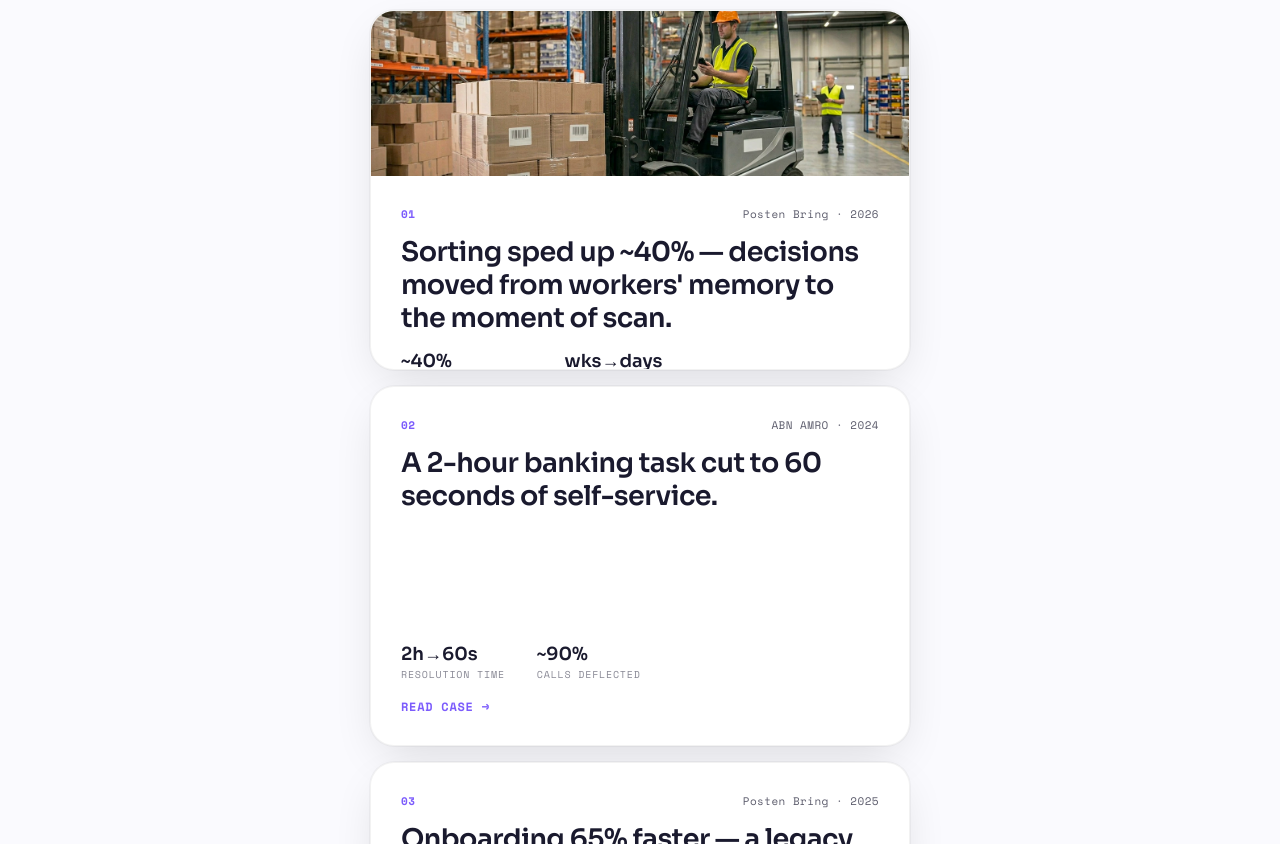
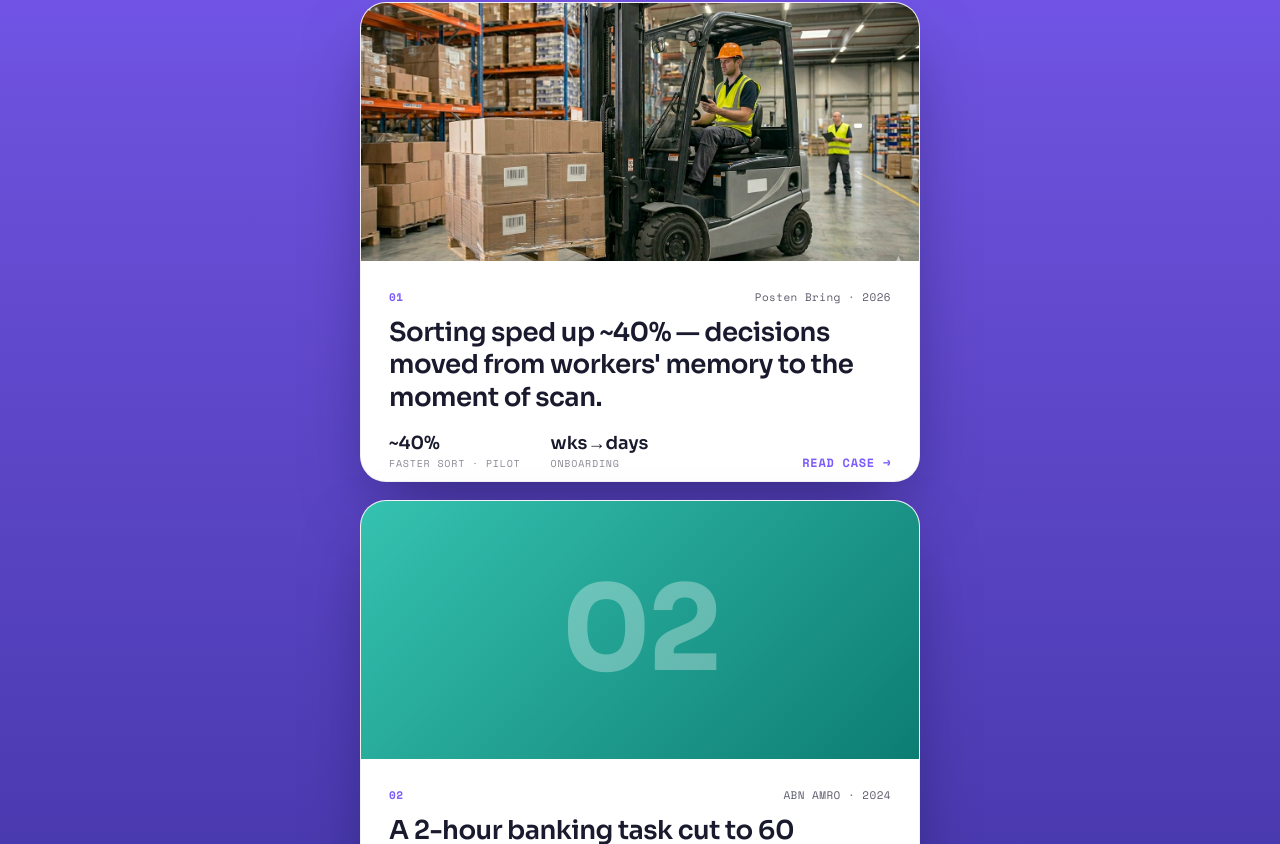
Before and after one commit to ykshettydesign/YKShetty-portfolio, a React (Vite) app: page / in a window 1280 px wide. Shown: the part 3496-4340 px from the top of the page. Built offline with nearby package versions, Linux system fonts and the light colour scheme.

Commit message:
case study fix

```diff
--- a/src/components/CaseStack.jsx
+++ b/src/components/CaseStack.jsx
@@ -2,6 +2,15 @@ import React, { useRef } from 'react'
 import { caseStudies } from '../data/content'
 import { Link } from '../router'
 import { useCardStack } from '../hooks/useCardStack'
+
+/** Placeholder cover gradients, used for cards without a real cover image so
+ *  every card carries an image band. Picked by card index. */
+const PH_GRADIENTS = [
+  'linear-gradient(135deg, #8b7bff 0%, #5b46c4 100%)',
+  'linear-gradient(135deg, #35c2b0 0%, #0d7d72 100%)',
+  'linear-gradient(135deg, #7c8bff 0%, #3b3aa0 100%)',
+  'linear-gradient(135deg, #b58bff 0%, #7a3fd0 100%)',
+]
 
 /**
  * Case studies as a scroll-driven stacked-cards deck (ported from Skiper UI's
@@ -30,11 +39,19 @@ export default function CaseStack() {
               <article
                 ref={(el) => { cardRefs.current[i] = el }}
                 className="stack-card"
-                style={{ top: `calc(12vh + ${i * 16}px)`, zIndex: i + 1 }}
+                style={{ top: `calc(11vh + ${i * 18}px)`, zIndex: i + 1 }}
               >
-                {c.cover && (
+                {c.cover ? (
                   <div className="stack-card__cover">
                     <img src={c.cover} alt="" loading="lazy" />
+                  </div>
+                ) : (
+                  <div
+                    className="stack-card__cover stack-card__cover--ph"
+                    style={{ backgroundImage: PH_GRADIENTS[i % PH_GRADIENTS.length] }}
+                    aria-hidden="true"
+                  >
+                    <span className="stack-card__ph-index">{c.index}</span>
                   </div>
                 )}
                 <div className="stack-card__body">
@@ -43,6 +60,7 @@ export default function CaseStack() {
                     <span>{c.meta}</span>
                   </div>
                   <h3 className="stack-card__headline">{c.card}</h3>
+                  <div className="stack-card__footer">
                     <div className="stack-card__stats">
                       {c.stats.map((s, si) => (
                         <div key={si} className="stack-card__stat">
@@ -53,6 +71,7 @@ export default function CaseStack() {
                     </div>
                     <span className="stack-card__cta">Read case →</span>
                   </div>
+                </div>
               </article>
             </Link>
           </div>
--- a/src/styles/global.css
+++ b/src/styles/global.css
@@ -855,6 +855,19 @@ img { max-width: 100%; }
   will-change: color;
 }
 
+/* Dark gradient at the bottom of the purple statement — the depth cue the case
+   cards rise out of ("bottom dark gradient before the card"). */
+.statement-section::after {
+  content: '';
+  position: absolute;
+  left: 0;
+  right: 0;
+  bottom: 0;
+  height: 38vh;
+  pointer-events: none;
+  background: linear-gradient(to bottom, rgba(20, 16, 60, 0) 0%, rgba(20, 16, 60, 0.55) 100%);
+}
+
 @media (prefers-reduced-motion: reduce) {
   .statement-section { height: 100vh; }
   .statement-line { color: #fff; }
@@ -876,11 +889,21 @@ html.lenis body { height: auto; }
 .case-stack-section {
   position: relative;
   z-index: 10;
-  background: var(--bg-page);
+  /* Continuous with the purple statement above, darkening as the cards scroll
+     until it lands on the tree backdrop (--practice-bg) — so it merges into the
+     Practice section below. Tune these stops to taste. */
+  background: linear-gradient(
+    180deg,
+    var(--accent) 0%,
+    #6a4fd8 14%,
+    #4a3ab0 40%,
+    #241d5e 68%,
+    var(--practice-bg) 100%
+  );
 }
 .case-stack {
   position: relative;
-  padding-bottom: 100vh; /* scroll room so cards stay pinned through the tail */
+  padding-bottom: 78vh; /* scroll room so cards stay pinned through the darkening tail */
 }
 .case-stack__intro {
   text-align: center;
@@ -892,13 +915,13 @@ html.lenis body { height: auto; }
   font-weight: 700;
   letter-spacing: 0.16em;
   text-transform: uppercase;
-  color: var(--text-tertiary);
+  color: rgba(255, 255, 255, 0.82);
 }
 .case-stack__hint {
   margin-top: 8px;
   font-family: var(--font-body);
   font-size: 13px;
-  color: var(--text-muted);
+  color: rgba(255, 255, 255, 0.55);
 }
 
 /* each slot pins its card to the top; short slots + tall container tail =
@@ -920,23 +943,23 @@ html.lenis body { height: auto; }
   position: relative;               /* `top` set per-index inline for the stagger */
   transform-origin: top center;     /* shrink toward the top edge */
   will-change: transform;
-  width: min(540px, 92vw);
-  height: clamp(300px, 46vh, 360px);
+  width: min(560px, 90vw);
+  height: clamp(360px, 64vh, 480px);
   display: flex;
   flex-direction: column;
   overflow: hidden;
   background: var(--bg-surface);
   border: 1px solid var(--border-card);
-  border-radius: 24px;
-  box-shadow: var(--shadow-lift);
+  border-radius: 26px;
+  box-shadow: 0 30px 70px -20px rgba(10, 8, 40, 0.5);
   transition: box-shadow 0.25s ease;
 }
 .case-stack__link:hover .stack-card {
-  box-shadow: 0 24px 60px -16px rgba(0, 0, 0, 0.22), 0 0 0 1px var(--accent-ring);
+  box-shadow: 0 36px 90px -22px rgba(10, 8, 40, 0.6), 0 0 0 1px var(--accent-ring);
 }
 
 .stack-card__cover {
-  flex: 0 0 46%;
+  flex: 0 0 54%;
   overflow: hidden;
   background: var(--bg-surface-alt);
 }
@@ -946,13 +969,27 @@ html.lenis body { height: auto; }
   object-fit: cover;
   display: block;
 }
+/* Placeholder cover for case studies without a real image */
+.stack-card__cover--ph {
+  display: grid;
+  place-items: center;
+  background-size: cover;
+}
+.stack-card__ph-index {
+  font-family: var(--font-display);
+  font-size: clamp(64px, 12vw, 118px);
+  font-weight: 700;
+  letter-spacing: -0.03em;
+  color: rgba(255, 255, 255, 0.32);
+  line-height: 1;
+}
 
 .stack-card__body {
   flex: 1;
   min-height: 0;
   display: flex;
   flex-direction: column;
-  padding: clamp(20px, 3vw, 30px);
+  padding: clamp(20px, 2.6vw, 28px);
 }
 .stack-card__meta {
   display: flex;
@@ -969,18 +1006,24 @@ html.lenis body { height: auto; }
 }
 .stack-card__headline {
   flex: 1;
-  margin: 14px 0 0;
+  margin: 12px 0 0;
   font-family: var(--font-display);
-  font-size: clamp(19px, 2.5vw, 27px);
+  font-size: clamp(19px, 2.4vw, 26px);
   font-weight: 600;
-  line-height: 1.22;
+  line-height: 1.24;
   letter-spacing: -0.02em;
   color: var(--text-primary);
 }
+.stack-card__footer {
+  display: flex;
+  align-items: flex-end;
+  justify-content: space-between;
+  gap: 16px;
+  margin-top: 18px;
+}
 .stack-card__stats {
   display: flex;
-  gap: clamp(18px, 4vw, 32px);
-  margin-top: 16px;
+  gap: clamp(16px, 3.5vw, 30px);
 }
 .stack-card__stat {
   display: flex;
@@ -1001,37 +1044,38 @@ html.lenis body { height: auto; }
   color: var(--text-muted);
 }
 .stack-card__cta {
-  margin-top: 16px;
+  flex: none;
   font-family: var(--font-mono);
   font-size: 12px;
   font-weight: 700;
   letter-spacing: 0.06em;
   text-transform: uppercase;
   color: var(--accent);
+  white-space: nowrap;
 }
 
 /* Compact / reduced-motion fallback: no pinning, no scaling — cards read as a
    plain vertical list so nothing hides behind the top card. */
 @media (max-width: 640px) {
-  .case-stack { padding-bottom: 0; }
+  .case-stack { padding-bottom: 8vh; }
   .case-stack__slot { position: static; }
   .stack-card {
     top: 0 !important;
     transform: none !important;
     width: 100%;
     height: auto;
-    min-height: 280px;
-    margin-bottom: 20px;
+    margin-bottom: 22px;
   }
+  .stack-card__cover { flex: 0 0 auto; height: 190px; }
 }
 @media (prefers-reduced-motion: reduce) {
-  .case-stack { padding-bottom: 0; }
+  .case-stack { padding-bottom: 8vh; }
   .case-stack__slot { position: static; }
   .stack-card {
     top: 0 !important;
     transform: none !important;
     height: auto;
-    min-height: 280px;
-    margin-bottom: 20px;
+    margin-bottom: 22px;
   }
+  .stack-card__cover { flex: 0 0 auto; height: 190px; }
 }
```
Also changed, not shown: 5 other files (tests, documents, lock files or other folders). Lines whose indentation alone changed are shown as unchanged.
